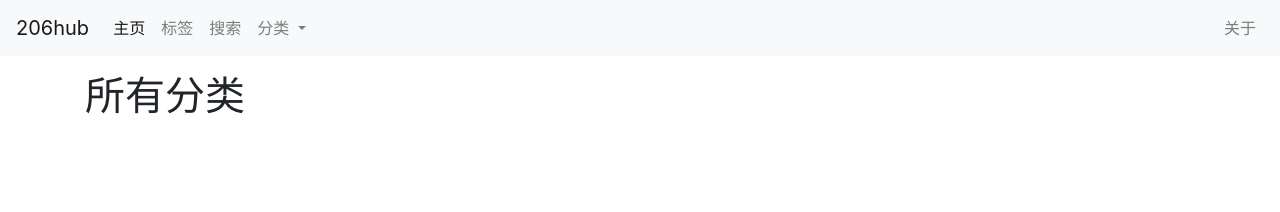
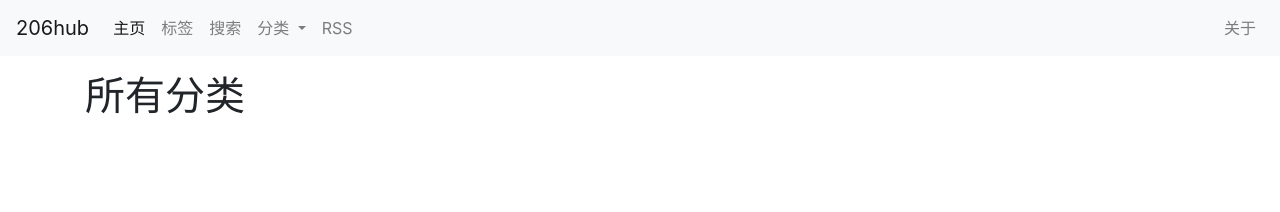
Before and after one commit to ustclug-dev/206hub, a Jekyll site: the page built from index.md, in a window 1280 px wide. Shown: the top 212 px of the page. Built offline with Jekyll 4.4.1, drawn with Linux system fonts in a browser that asks for light colours.

Commit message:
add RSS to header

```diff
--- a/_includes/header.html
+++ b/_includes/header.html
@@ -28,6 +28,9 @@
             {% endfor %}
           </div>
         </li>
+        <li class="nav-item">
+          <a class="nav-link" href="/atom.xml">RSS</a>
+        </li>
       </ul>
       <ul class="navbar-nav my-2 my-lg-0">
         <li class="nav-item {% if url_dir[1] == 'about' %} active {% endif %}">
```
